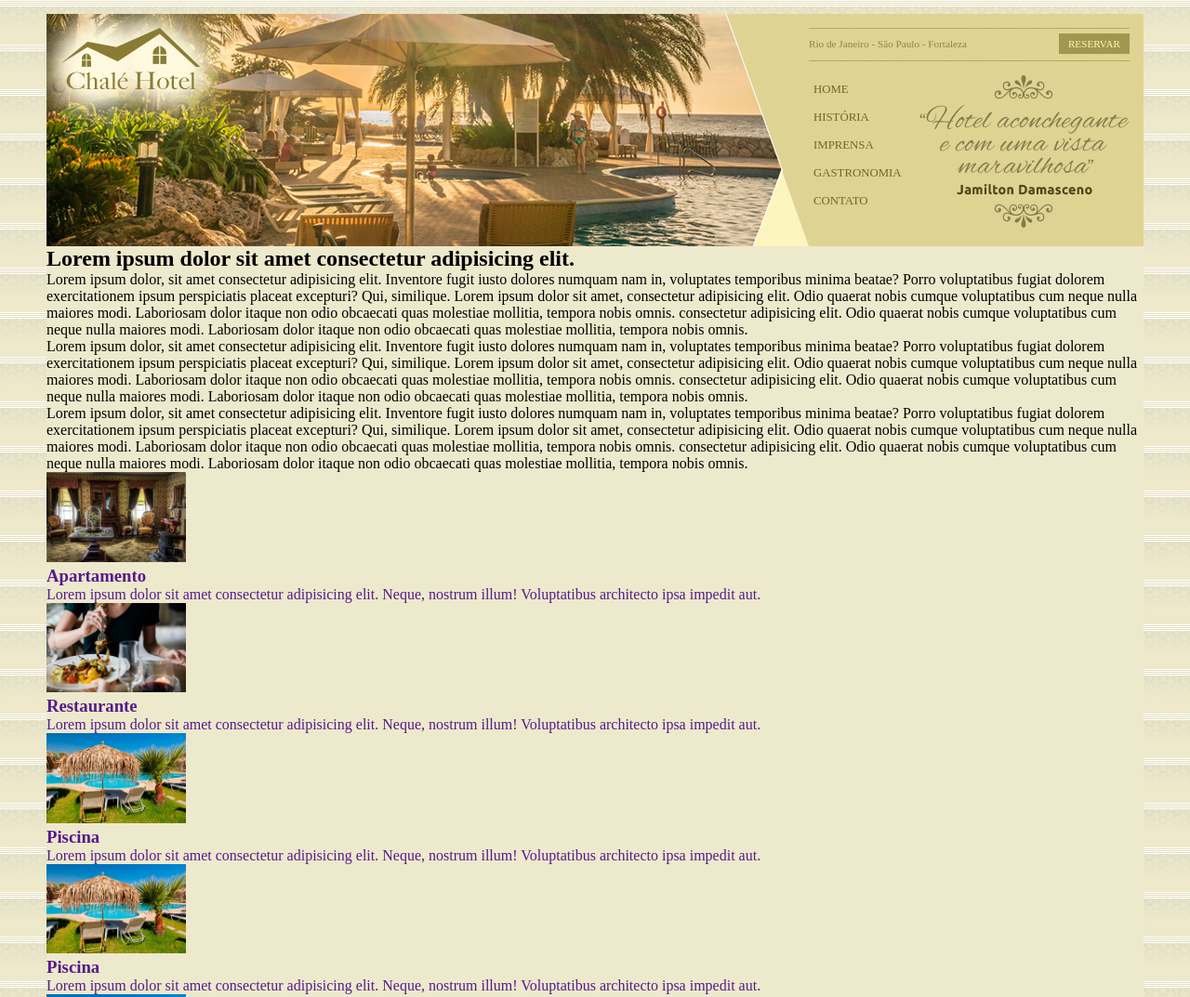
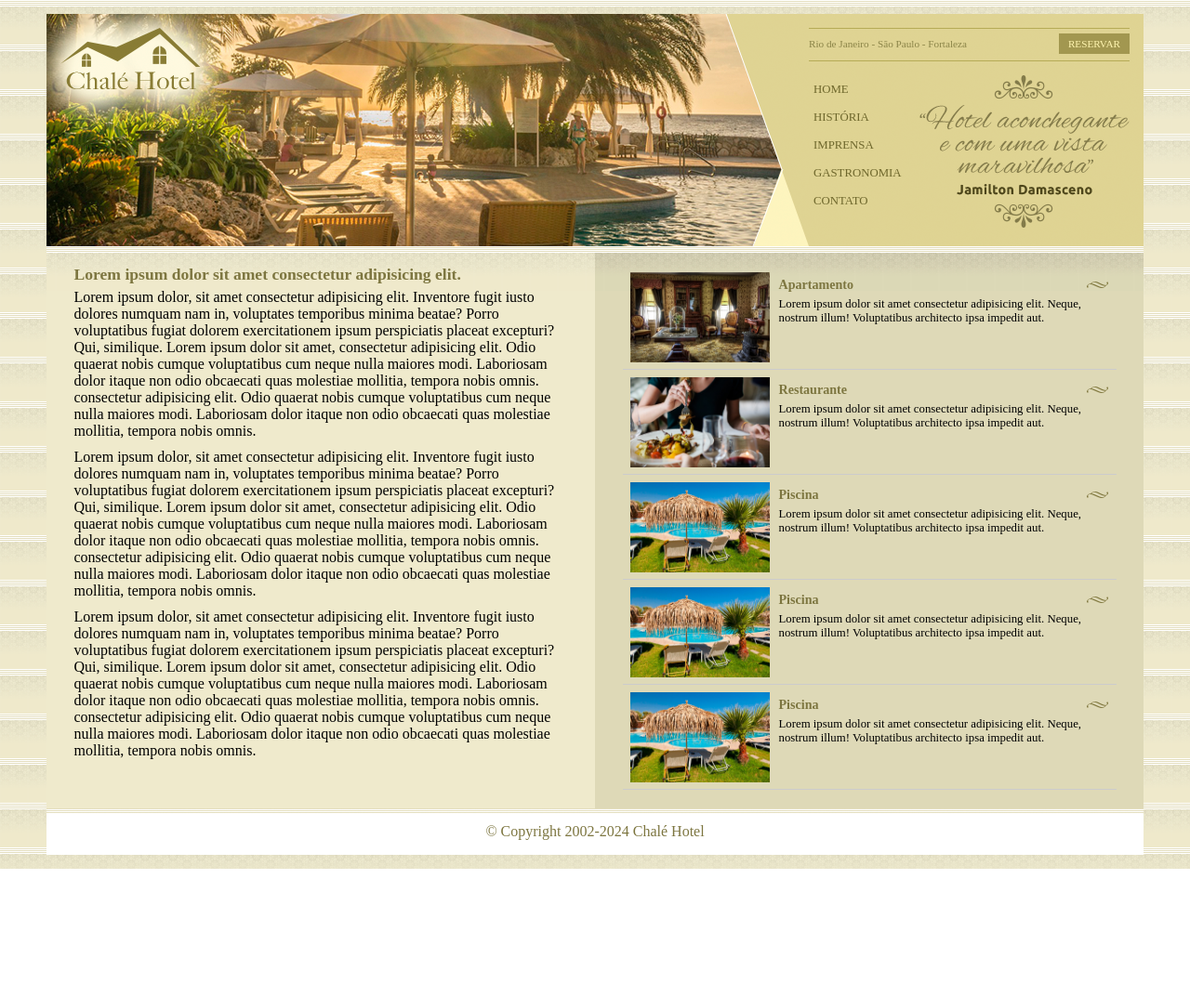
Before and after one commit to lucasarakaki/project-chale-hotel, a plain HTML site: page index.html in a window 1280 px wide. Shown: the top 1073 px of the page at 93% size. After the commit the page ends 935 px from the top, so only its background shows below. Drawn offline with Linux system fonts and the light colour scheme.

Commit message:
estilização das section, content e footer

```diff
--- a/css/style.css
+++ b/css/style.css
@@ -11,7 +11,7 @@ body{
 }
 /*definindo larguta min e max para um layout liquido*/
 #conteiner{
-    background: #ede9cc;
+    background: #ede9cc url(../img/bg-container.png) top center repeat-y;
     margin: 0 auto;
     min-width: 740px;
     max-width: 1180px;
@@ -106,3 +106,61 @@ ul#navegacao a:visited, a:link{
 ul#navegacao a:hover{
     background: #fdf6be;
 }
+/*estilizando a section e definindo suas larguras*/
+#section-one{
+    background: url(../img/bg-area-principal.png) top center repeat-x;
+    width: 50%;
+    float: left;
+    padding: 15px 0;
+}
+#section-two{
+    background: url(../img/bg-area-lateral.png) top center repeat-x;
+    width: 50%;
+    float: right;
+    padding: 20px 0;
+}
+.content{
+    margin: 0 auto;
+    width: 90%;
+}
+/*estilizando o ul de navegação do conteudo*/
+#lista-locais li{
+    padding: 8px;
+    border-bottom: 1px solid #ccc;
+    height: 6em;
+}
+#lista-locais li img{
+    float: left;
+    margin-right: 10px;
+}
+ul#lista-locais h3{
+    font-size: 1.1em;
+    color: #7d7640;
+    padding: 5px 0;
+    background: url(../img/ornamento.png) no-repeat center right;
+}
+ul#lista-locais a{
+    color: #000;
+    font-size: 0.8em;
+}
+#lista-locais li:hover{
+    background: #f6f3d6;
+}
+/*estilizando o rodapé*/
+footer{
+    clear: both;
+    padding: 16px;
+    text-align: center;
+    color: #7d7640;
+    background: #fff url(../img/bg-rodape.png) top repeat-x;
+}
+/*formatação de texto h2 e p*/
+h2{
+    color: #7d7640;
+    font-size: 1.1em;
+    padding: 5px 0px;
+}
+p{
+    font-size: 1em;
+    margin-bottom: 10px;
+}
```
